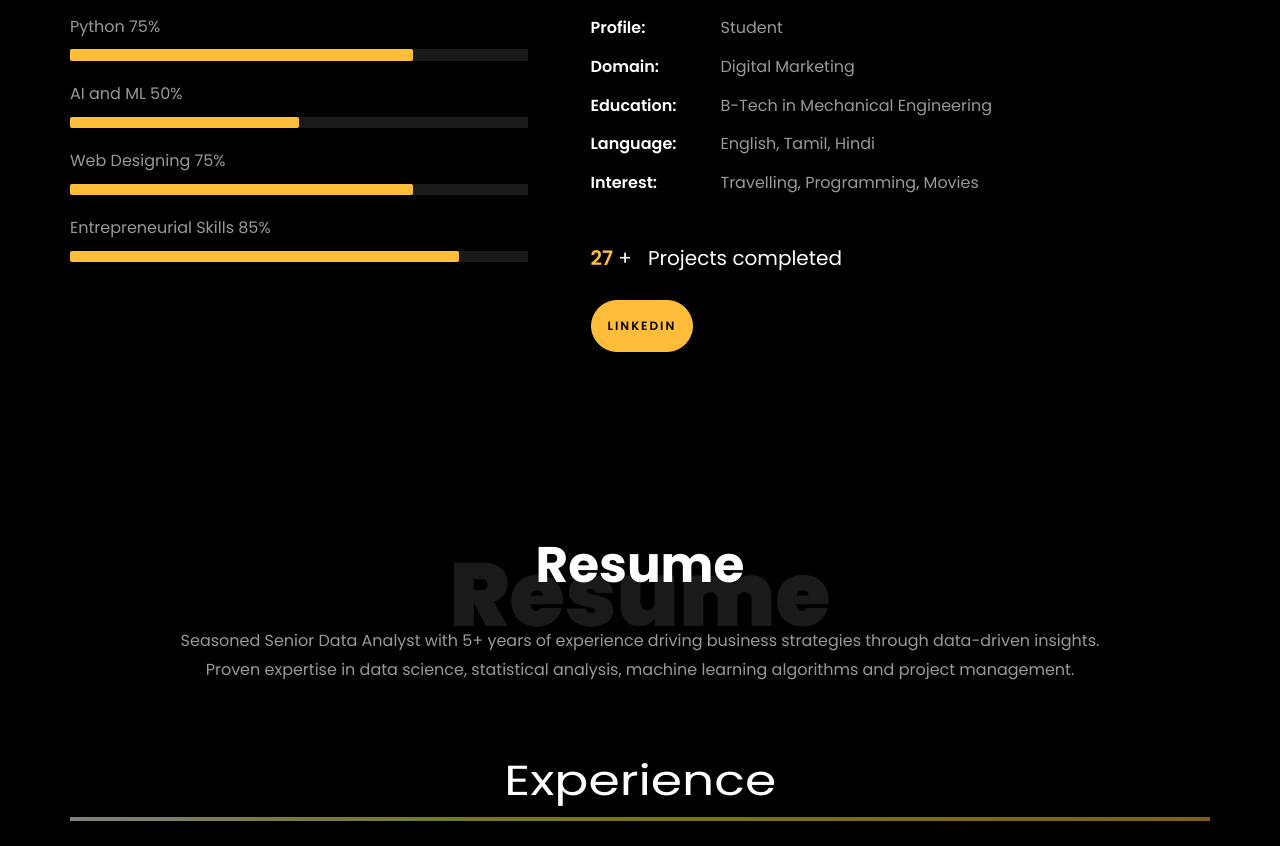
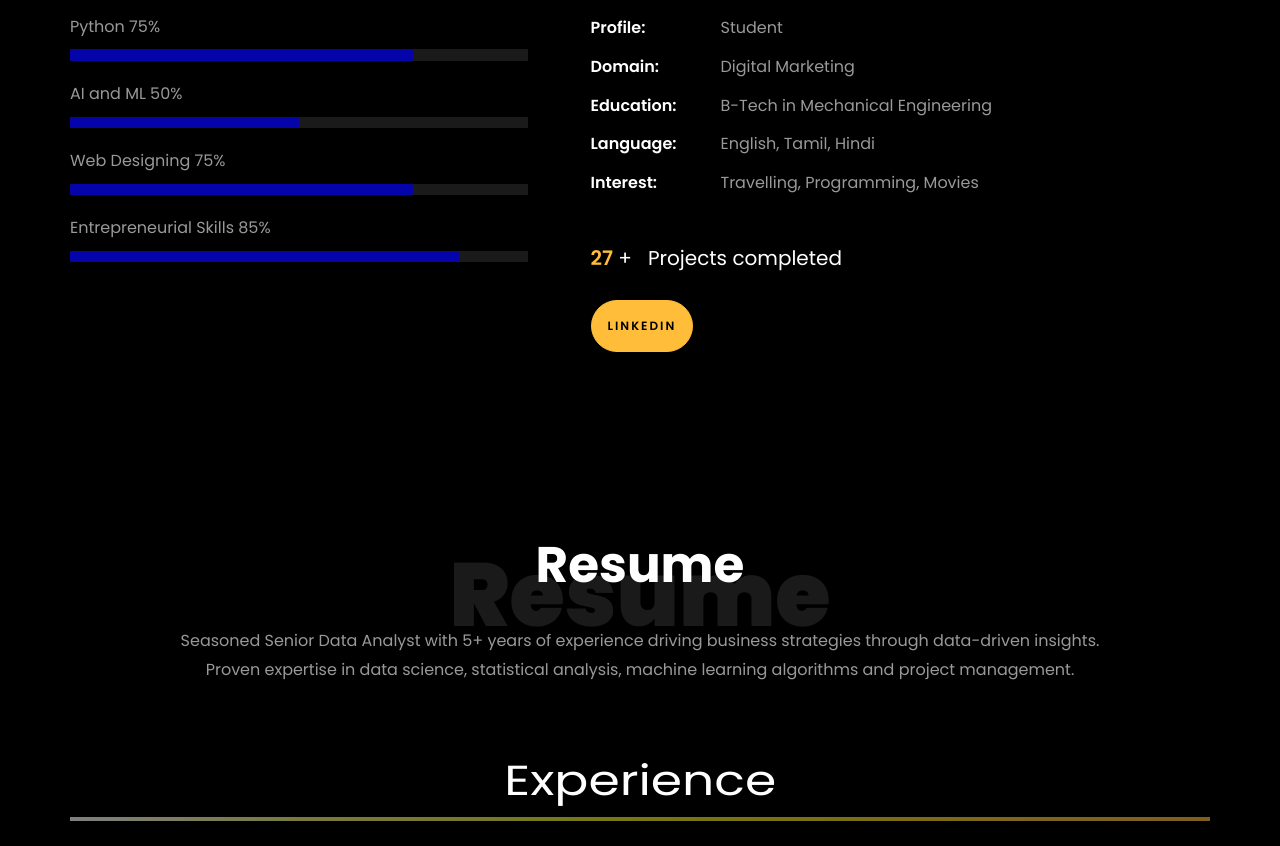
Before and after one commit to PrathamGoel007/24BME0294-MyPortfolio, a plain HTML site: page index.html in a window 1280 px wide. Shown: the part 1131-1977 px from the top of the page. Drawn offline with Linux system fonts and the light colour scheme; files whose address does not match are found by name.

Commit message:
Update index.html

```diff
--- a/index.html
+++ b/index.html
@@ -53,7 +53,7 @@
 
 .skill-mf .progress .progress-bar {
   height: .7rem;
-  background-color: #ffbd39;
+  background-color: #0504AA;
 }
 
 
```
